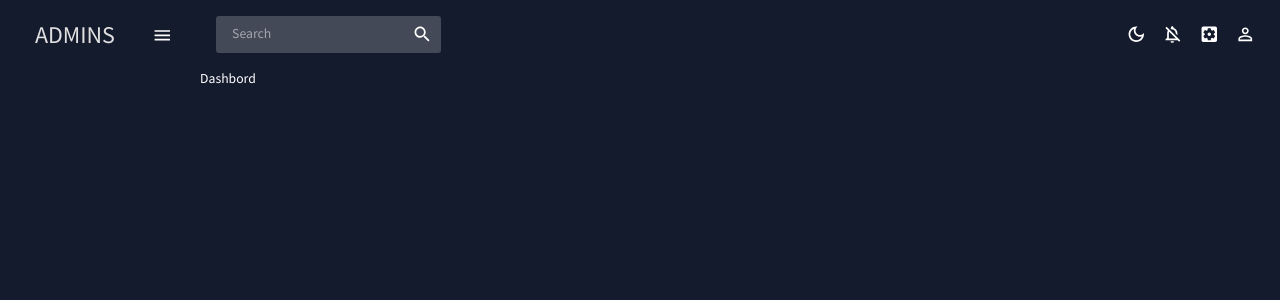
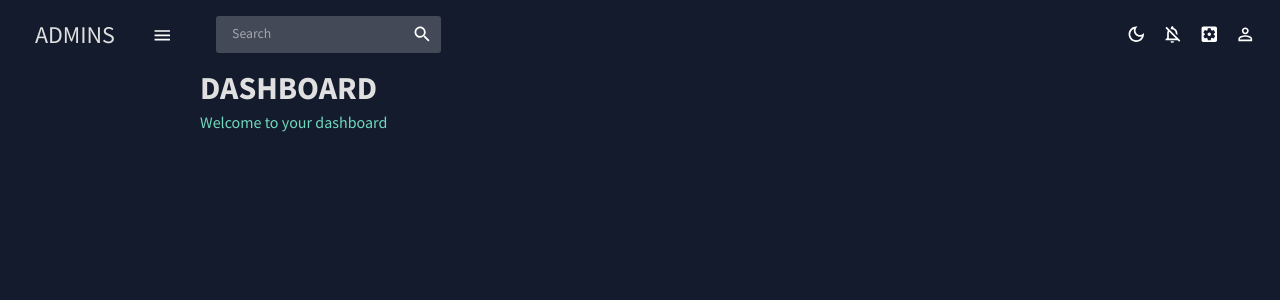
Before and after one commit to BosnaM00/admin-dashboard, a React (Create React App) app: page / in a window 1280 px wide. Shown: the top 300 px of the page. Built offline with nearby package versions, Linux system fonts and the light colour scheme.

Commit message:
add header component in dashboard

```diff
--- /dev/null
+++ b/src/components/header.jsx
@@ -0,0 +1,25 @@
+import { Typography, Box, useTheme} from "@mui/material";
+import { tokens } from "../therme";
+
+const Header = ({ title, subtitle}) => {
+    const theme = useTheme();
+    const colors = tokens(theme.palette.mode);
+    return (
+        <Box mb="30px">
+            <Typography
+                variant="h2"
+                color={colors.grey[100]}
+                fontWeight="bold"
+                sx={{ mb: "5px"}}
+            >
+                {title}
+            </Typography>
+            <Typography variant="h5" color={colors.greenAccent[400]}>
+                {subtitle}
+            </Typography>
+        </Box>
+
+    );
+};
+
+export default Header;
--- a/src/scenes/dashboard/index.jsx
+++ b/src/scenes/dashboard/index.jsx
@@ -1,5 +1,9 @@
+import Header from "../../components/header";
+
 const Dashbord = () => {
-    return <div>Dashbord</div>
+    return <div>
+        <Header title="DASHBOARD" subtitle="Welcome to your dashboard" />
+    </div>
 }
 
 export default Dashbord;
```
